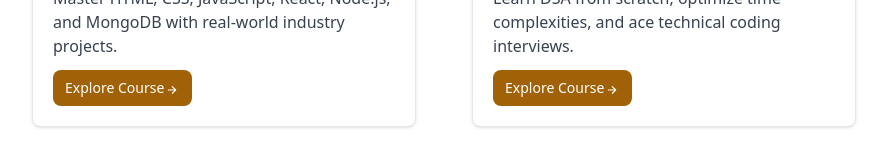
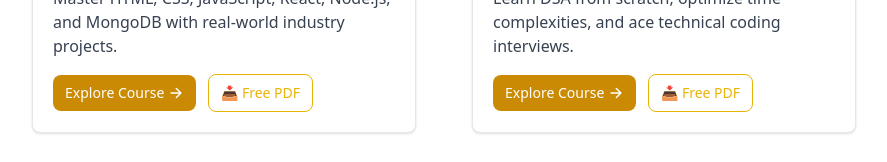
Before and after one commit to golianupreddy/LMS-Learning-Management-System, a React (Vite) app: page /courses in a window 1280 px wide. Shown: the part 443-605 px from the top of the page, without its empty margins (236-1123 px from the left). Built offline with nearby package versions, Linux system fonts and the light colour scheme.

Commit message:
Update CourseCard.jsx

```diff
--- a/src/components/CourseCard.jsx
+++ b/src/components/CourseCard.jsx
@@ -1,25 +1,61 @@
 import { Link, useNavigate } from "react-router-dom";
 import { IoArrowForward } from "react-icons/io5";
 
-function CourseCard({data}) {
+// ప్రతీ కోర్సుకు సంబంధించిన PDF / Google Drive లింక్స్
+const coursePdfs = {
+    "Full Stack Web Development (MERN)": "https://drive.google.com/file/d/YOUR_MERN_PDF_LINK/view?usp=sharing",
+    "Data Structures & Algorithms in Java": "https://drive.google.com/file/d/YOUR_DSA_PDF_LINK/view?usp=sharing",
+    "Python for Data Science & AI": "https://drive.google.com/file/d/YOUR_PYTHON_PDF_LINK/view?usp=sharing"
+};
 
+function CourseCard({ data }) {
     const navigate = useNavigate();
 
-    return(
+    // కోర్సు టైటిల్ ఆధారంగా PDF లింక్ తీసుకోవడం (లేకపోతే data?.pdfUrl లేదా డీఫాల్ట్ లింక్)
+    const pdfLink = coursePdfs[data?.title] || data?.pdfUrl || "#";
+
+    return (
         <div>
             <div className="max-w-sm bg-white border border-gray-200 rounded-lg shadow dark:bg-gray-800 dark:border-gray-700">
-                    <img className="h-48 w-full rounded-tl-lg rounded-tr-lg group:hover:scale=[1,2] transition-all ease-in-out duration-300" src={data?.thumbnail?.secure_url} alt="Thumbnial"  />
+                <img
+                    className="h-48 w-full rounded-tl-lg rounded-tr-lg hover:scale-105 transition-all ease-in-out duration-300 object-cover"
+                    src={data?.thumbnail?.secure_url}
+                    alt="Thumbnail"
+                />
                 <div className="p-5">
-                        <h5 className="mb-2 text-2xl font-bold tracking-tight text-gray-900 dark:text-white">{data?.title}</h5>
-                    <p className="mb-3 font-normal text-gray-700 dark:text-gray-400">{data?.description}</p>
-                    <div onClick={() =>{
-                        navigate("/course/description", {state: {...data}})}} className="inline-flex items-center px-3 py-2 text-sm font-medium text-center text-white bg-yellow-700 rounded-lg hover:bg-yellow-800 focus:ring-4 focus:outline-none focus:ring-yellow-300 dark:bg-yellow-600 dark:hover:bg-yellow-700 dark:focus:ring-yellow-800">
-                        Explore Course <IoArrowForward className="rtl:rotate-180 w-4 h-4 pt-1" ></IoArrowForward>
+                    <h5 className="mb-2 text-2xl font-bold tracking-tight text-gray-900 dark:text-white">
+                        {data?.title}
+                    </h5>
+                    <p className="mb-3 font-normal text-gray-700 dark:text-gray-400">
+                        {data?.description}
+                    </p>
+
+                    {/* Buttons Row */}
+                    <div className="flex items-center gap-3 mt-4 flex-wrap">
+                        {/* Explore Course Button */}
+                        <div
+                            onClick={() => {
+                                navigate("/course/description", { state: { ...data } });
+                            }}
+                            className="inline-flex items-center cursor-pointer px-3 py-2 text-sm font-medium text-center text-white bg-yellow-600 rounded-lg hover:bg-yellow-700 focus:ring-4 focus:outline-none focus:ring-yellow-300"
+                        >
+                            Explore Course <IoArrowForward className="rtl:rotate-180 w-4 h-4 ml-1" />
+                        </div>
+
+                        {/* Free PDF Material Button */}
+                        <a
+                            href={pdfLink}
+                            target="_blank"
+                            rel="noopener noreferrer"
+                            className="inline-flex items-center px-3 py-2 text-sm font-medium text-center text-yellow-500 border border-yellow-500 rounded-lg hover:bg-yellow-500 hover:text-black transition-all"
+                        >
+                            📥 Free PDF
+                        </a>
                     </div>
                 </div>
             </div>
         </div>
-    )
+    );
 }
 
 export default CourseCard;
```
